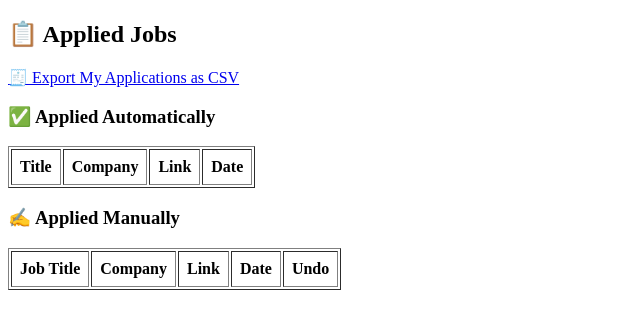
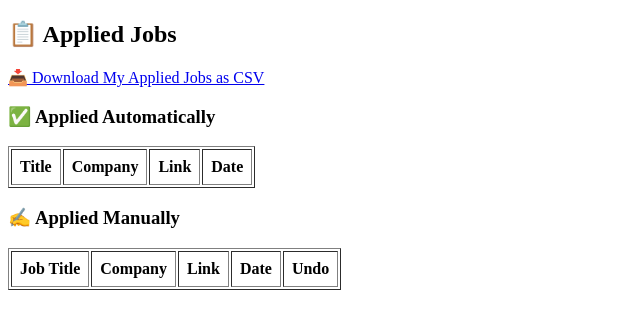
Before and after one commit to Kalyan717ps/Job-Bot-Cursor, a Flask app: page /applications in a window 1280 px wide. Shown: the part 60-389 px from the top of the page, without its empty margins (0-640 px from the left). Run offline with Flask 3, Linux system fonts and the light colour scheme; the visitor is signed in with stand-in values (Sample User, id 1); data that the repository does not hold is empty.

Commit message:
Fix export to CSV: include only applied and applied_manual jobs

```diff
--- a/app.py
+++ b/app.py
@@ -324,14 +324,18 @@ def clear_log():
 @app.route('/export-applications')
 @login_required
 def export_applications():
-    applications = Application.query.filter_by(user_id=current_user.id).order_by(Application.timestamp.desc()).all()
+    # Filter only actually applied jobs
+    applied_jobs = Application.query.filter(
+        Application.user_id == current_user.id,
+        Application.status.in_(['applied', 'applied_manual'])
+    ).order_by(Application.timestamp.desc()).all()
 
-    # Create CSV in memory
+    # Create CSV content
     output = StringIO()
     writer = csv.writer(output)
     writer.writerow(['Title', 'Company', 'Link', 'Status', 'Timestamp'])
 
-    for job in applications:
+    for job in applied_jobs:
         writer.writerow([
             job.job_title,
             job.company,
@@ -340,9 +344,13 @@ def export_applications():
             job.timestamp.strftime('%Y-%m-%d %H:%M')
         ])
 
+    # Return CSV download
     output.seek(0)
-    return Response(output, content_type='text/csv',
-                    headers={'Content-Disposition': 'attachment; filename=applications.csv'})
+    return Response(
+        output,
+        content_type='text/csv',
+        headers={'Content-Disposition': 'attachment; filename=applications.csv'}
+    )
 
 ##########################################
 # MAIN
--- a/templates/applications.html
+++ b/templates/applications.html
@@ -7,7 +7,7 @@
 
   <p>
     <a href="{{ url_for('export_applications') }}">
-      🧾 Export My Applications as CSV
+      📥 Download My Applied Jobs as CSV
     </a>
   </p>
 
```
